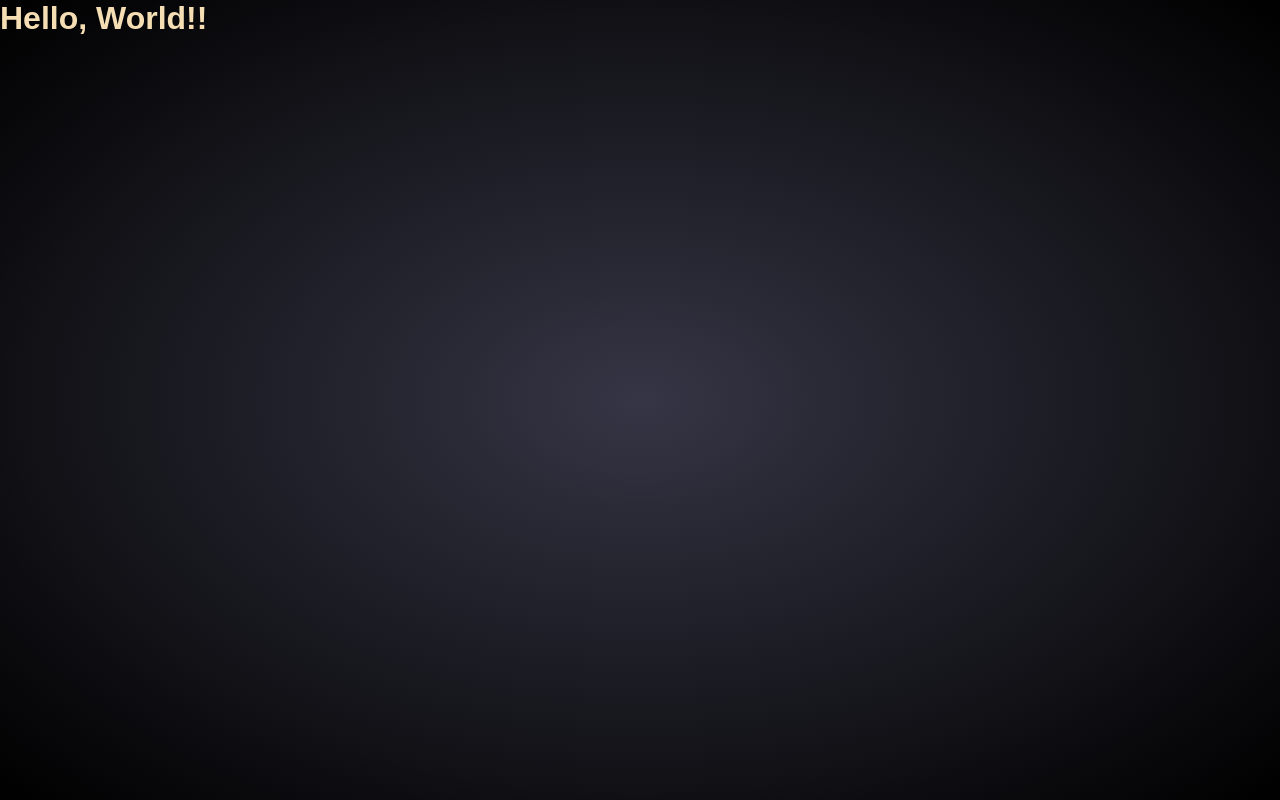
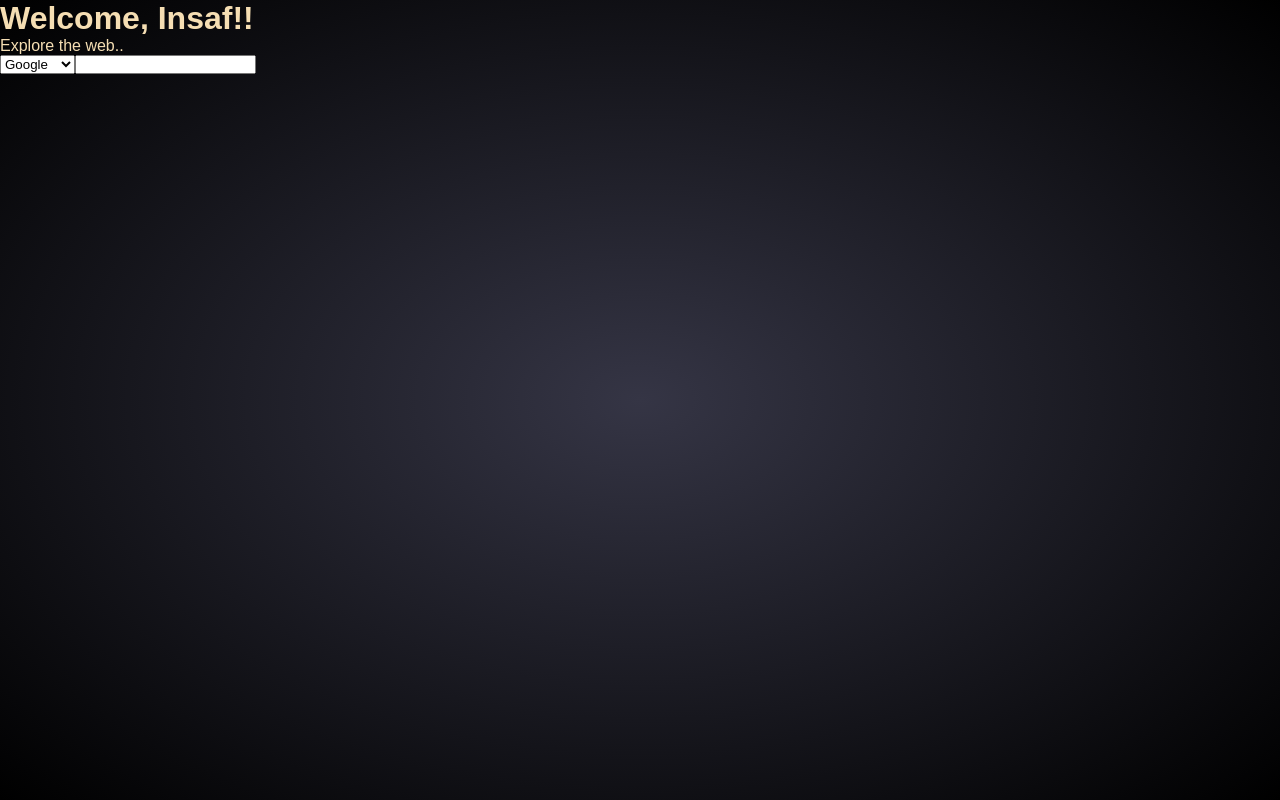
Before and after one commit to itsmefminsaf/homepage, a plain HTML site: page index.html in a window 1280 px wide. Drawn offline with Linux system fonts and the light colour scheme.

Commit message:
added some skeliton

```diff
--- a/index.html
+++ b/index.html
@@ -7,7 +7,23 @@
     <link rel="stylesheet" href="style.css" />
   </head>
   <body>
-    <h1>Hello, World!!</h1>
+    <div class="welcome">
+      <h1>Welcome, Insaf!!</h1>
+      <p>Explore the web..</p>
+    </div>
+    <div class="search">
+      <select name="source" id="source">
+        <option value="gl">Google</option>
+        <option value="github">GitHub</option>
+        <option value="yt">YouTube</option>
+        <input type="search" name="term" id="term" />
+      </select>
+    </div>
+    <div class="favs">
+      <div class="fav"></div>
+      <div class="fav"></div>
+      <div class="fav"></div>
+    </div>
     <script src="script.js"></script>
   </body>
 </html>
```
